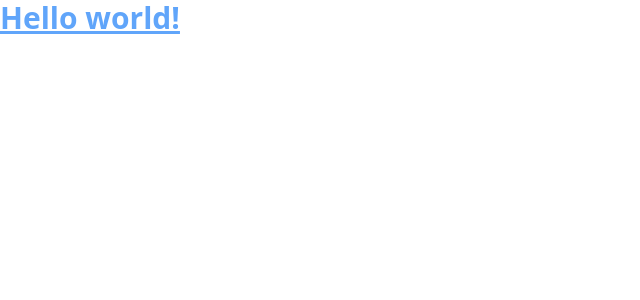
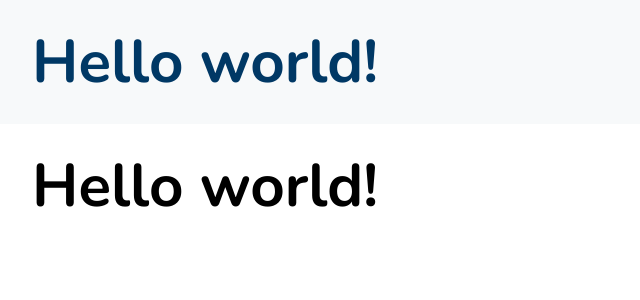
Before and after one commit to ANSBUTT1/inpath-buisness, a React (Create React App) app in the folder inpath-buisness/: page / in a window 1280 px wide. Shown: the top 300 px of the page, without its empty margins (0-640 px from the left). Built offline with nearby package versions, Linux system fonts and the light colour scheme.

Commit message:
make changes

```diff
--- a/inpath-buisness/public/index.html
+++ b/inpath-buisness/public/index.html
@@ -10,6 +10,8 @@
       content="Web site created using create-react-app"
     />
     <link rel="apple-touch-icon" href="%PUBLIC_URL%/logo192.png" />
+
+    <link href="https://fonts.googleapis.com/css2?family=Nunito:ital,wght@0,200..1000;1,200..1000&display=swap" rel="stylesheet">
     <!--
       manifest.json provides metadata used when your web app is installed on a
       user's mobile device or desktop. See https://developers.google.com/web/fundamentals/web-app-manifest/
@@ -24,7 +26,7 @@
       work correctly both with client-side routing and a non-root public URL.
       Learn how to configure a non-root public URL by running `npm run build`.
     -->
-    <title>React App</title>
+    <title>inpathBusiness</title>
   </head>
   <body>
     <noscript>You need to enable JavaScript to run this app.</noscript>
--- a/inpath-buisness/src/App.js
+++ b/inpath-buisness/src/App.js
@@ -3,7 +3,8 @@ import React from "react";
 const App = () => {
   return (
     <div>
-      <h1 className="text-3xl font-bold underline text-blue-400">Hello world!</h1>
+      <h1 className=" bg-PrimaryBackground p-8 text-primaryColor font-bold text-6xl hover:text-hoverColor">Hello world!</h1>
+      <h1 className=" bg-secondaryBackground p-8 text-secondaryColor font-bold text-6xl hover:text-hoverColor">Hello world!</h1>
     </div>
   );
 };
--- a/inpath-buisness/src/index.css
+++ b/inpath-buisness/src/index.css
@@ -1,3 +1,8 @@
 @tailwind base;
 @tailwind components;
 @tailwind utilities;
+
+
+*{
+  font-family: "Nunito", sans-serif;
+}
--- a/inpath-buisness/tailwind.config.js
+++ b/inpath-buisness/tailwind.config.js
@@ -4,7 +4,15 @@ module.exports = {
     "./src/**/*.{js,jsx,ts,tsx}",
   ],
   theme: {
-    extend: {},
+    extend: {
+      colors:{
+        primaryColor: '#00528d',
+        secondaryColor: '#000000',
+        hoverColor: '#003865',
+        PrimaryBackground: '#f7f9fa',
+        secondaryBackground: '#ffffff',
+      }
+    },
   },
   plugins: [],
 }
```
